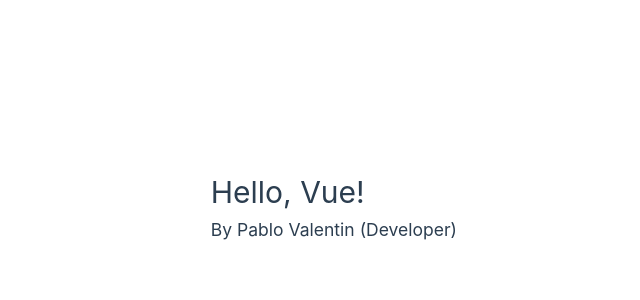
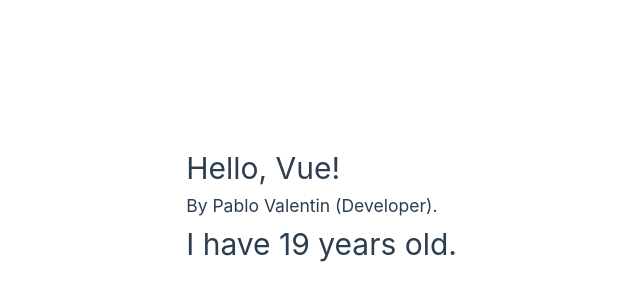
Before and after one commit to PabloValentin94/Conceitos_Vue, a Vue app: page / in a window 1280 px wide. Shown: the part 194-494 px from the top of the page, without its empty margins (183-823 px from the left). Built offline with nearby package versions, Linux system fonts and the light colour scheme.

Commit message:
Entendendo o conceito de LifeCycle Hooks.
Definindo funções de componentes que são acionadas em determinados contextos (LifeCycle Hooks).

```diff
--- a/src/App.vue
+++ b/src/App.vue
@@ -1,14 +1,19 @@
 <template>
-  <FirstComponent/>
+  <div>
+    <FirstComponent/>
+    <LifeCycle/>
+  </div>
 </template>
 
 <script>
   import FirstComponent from "./components/FirstComponent.vue"
+  import LifeCycle from "./components/LifeCycle.vue"
 
   export default {
     name: "App",
     components: {
-      FirstComponent
+      FirstComponent,
+      LifeCycle
     }
   }
 </script>
--- a/src/components/FirstComponent.vue
+++ b/src/components/FirstComponent.vue
@@ -1,7 +1,7 @@
 <template>
   <div>
     <h1>Hello, Vue!</h1>
-    <h3>By {{ person }} ({{ work }})</h3>
+    <h3>By {{ person }} ({{ work }}).</h3>
   </div>
 </template>
 
--- /dev/null
+++ b/src/components/LifeCycle.vue
@@ -0,0 +1,29 @@
+<template>
+  <div>
+    <h1>I have {{ age }} years old.</h1>
+  </div>
+</template>
+
+<script>
+  export default {
+    name: "LifeCycle",
+
+    data() {
+      return {
+        age: 0
+      }
+    },
+
+    created() { // Primeiro LifeCycle Hook executado pelo Vue.
+      setTimeout(() => {
+        this.age = 10;
+      }, 1500);
+    },
+
+    mounted() { // LifeCycle Hook executado após o "created()".
+      setTimeout(() => {
+        this.age = 19;
+      }, 3000);
+    }
+  }
+</script>
```
